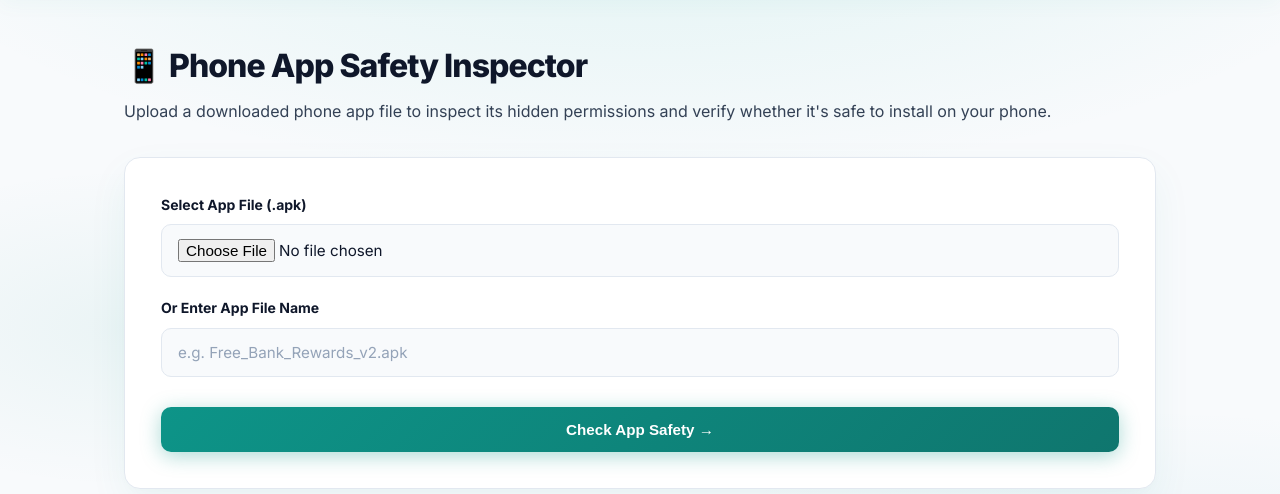
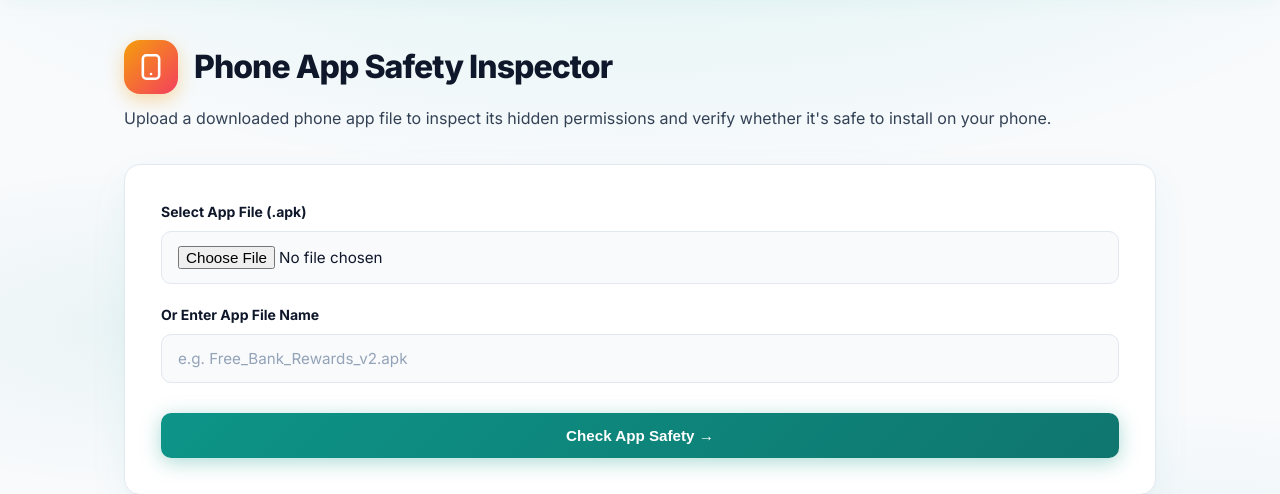
Before and after one commit to ssolomonprojects-collab/Dawn-Defender, a Flask app: page /scan/apk in a window 1280 px wide. Shown: the part 72-566 px from the top of the page. Run offline with Flask 3, Linux system fonts and the light colour scheme; the visitor is signed in with stand-in values (Sample User, id 1).

Commit message:
ui: replace simple text emojis in scanner headers with real colorful gradient SVG logo badges

```diff
--- a/app/static/css/style.css
+++ b/app/static/css/style.css
@@ -560,11 +560,32 @@ textarea:focus-visible {
   margin-bottom: 32px;
 }
 
-.scan-header h1 {
+.scan-header-title {
+  display: flex;
+  align-items: center;
+  gap: 16px;
+  margin-bottom: 12px;
+}
+
+.scan-header-title .feature-icon {
+  width: 54px;
+  height: 54px;
+  border-radius: 16px;
+  margin-bottom: 0;
+  flex-shrink: 0;
+}
+
+.scan-header-title .feature-icon svg {
+  width: 28px;
+  height: 28px;
+  color: #ffffff;
+}
+
+.scan-header-title h1 {
   font-size: 2rem;
   font-weight: 800;
   letter-spacing: -0.03em;
-  margin-bottom: 8px;
+  margin-bottom: 0;
   color: var(--text);
 }
 
--- a/app/templates/scan/scan_apk.html
+++ b/app/templates/scan/scan_apk.html
@@ -3,7 +3,15 @@
 {% block content %}
 
 <div class="scan-header">
-    <h1>📱 Phone App Safety Inspector</h1>
+    <div class="scan-header-title">
+        <div class="feature-icon icon-apk">
+            <svg viewBox="0 0 24 24" fill="none" stroke="currentColor" stroke-width="2.2" stroke-linecap="round" stroke-linejoin="round">
+                <rect x="5" y="2" width="14" height="20" rx="3" ry="3"/>
+                <line x1="12" y1="18" x2="12.01" y2="18"/>
+            </svg>
+        </div>
+        <h1>Phone App Safety Inspector</h1>
+    </div>
     <p>Upload a downloaded phone app file to inspect its hidden permissions and verify whether it's safe to install on your phone.</p>
 </div>
 
```
Also changed, not shown: app/templates/scan/scan_email.html (+9 -1 lines), app/templates/scan/scan_sms.html (+8 -1 lines), app/templates/scan/scan_url.html (+9 -1 lines).
